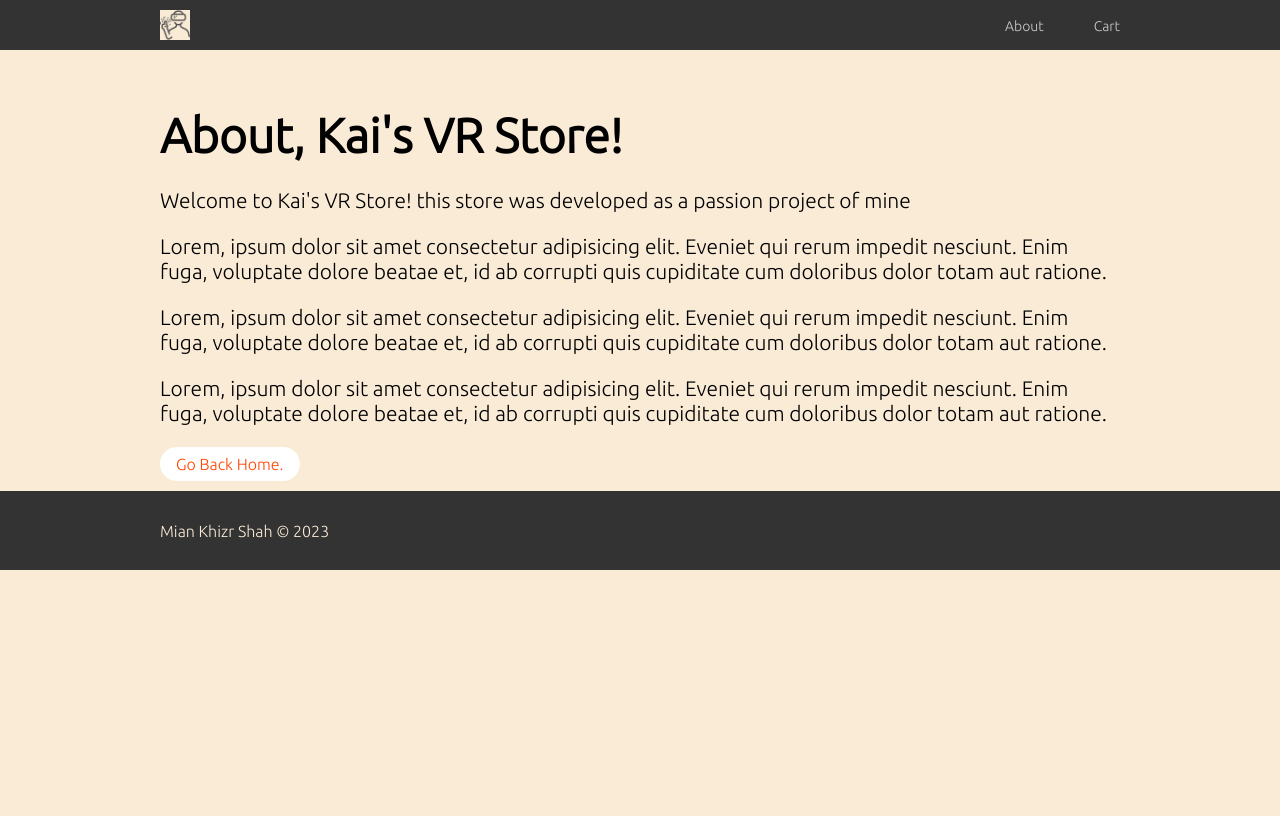
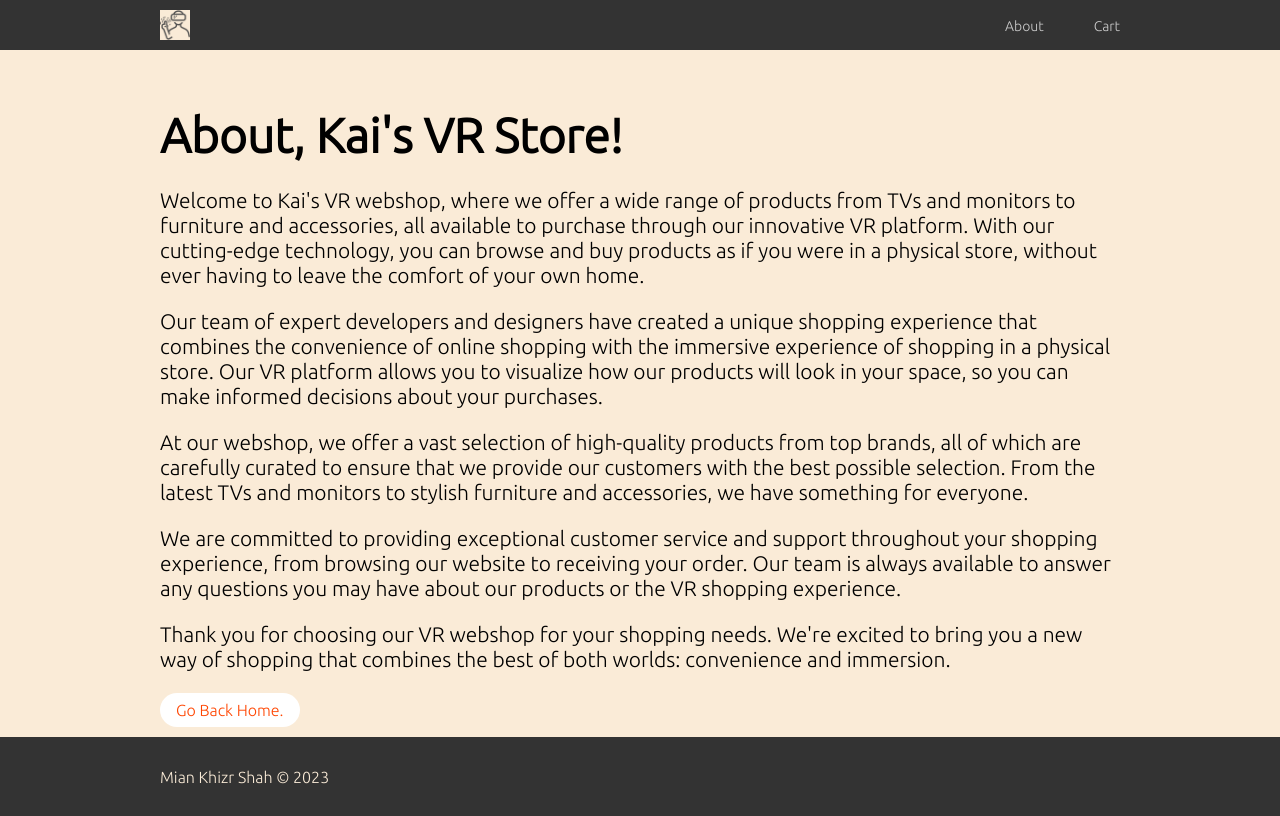
Before and after one commit to Khizrkshah/Vr-Webshop-Frontend-React, a React (Vite) app: page /about in a window 1280 px wide. Built offline with nearby package versions, Linux system fonts and the light colour scheme.

Commit message:
Added more detail in the About Page

```diff
--- a/src/css/homepagestyle.css
+++ b/src/css/homepagestyle.css
@@ -184,35 +184,6 @@ hr {
   color: antiquewhite;
 }
 
-/* cookies banner*/
-.cookies-banner {
-  background-color: #333;
-  color: antiquewhite;
-  padding: 30px 0;
-  position: fixed;
-  bottom: 0;
-  width: 100%;
-  transform: translateY(100%);
-  transition: transform 0.3s;
-}
-
-.cookies-banner.show {
-  transform: translateY(0%);
-}
-
-.cookies-banner .constraint {
-  display: flex;
-  justify-content: space-between;
-}
-
-.cookies-banner h1 {
-  margin-top: 0;
-}
-
-.cookies-banner p {
-  margin-bottom: 0;
-}
-
 /* media query */
 @media (max-width: 768px) {
   .product {
--- a/src/pages/About.jsx
+++ b/src/pages/About.jsx
@@ -29,26 +29,38 @@ export function About() {
         <article className="content">
           <h1>About, Kai's VR Store!</h1>
           <p>
-            Welcome to Kai's VR Store! this store was developed as a passion
-            project of mine
+            Welcome to Kai's VR webshop, where we offer a wide range of products
+            from TVs and monitors to furniture and accessories, all available to
+            purchase through our innovative VR platform. With our cutting-edge
+            technology, you can browse and buy products as if you were in a
+            physical store, without ever having to leave the comfort of your own
+            home.
           </p>
           <p>
-            Lorem, ipsum dolor sit amet consectetur adipisicing elit. Eveniet
-            qui rerum impedit nesciunt. Enim fuga, voluptate dolore beatae et,
-            id ab corrupti quis cupiditate cum doloribus dolor totam aut
-            ratione.
+            Our team of expert developers and designers have created a unique
+            shopping experience that combines the convenience of online shopping
+            with the immersive experience of shopping in a physical store. Our
+            VR platform allows you to visualize how our products will look in
+            your space, so you can make informed decisions about your purchases.
           </p>
           <p>
-            Lorem, ipsum dolor sit amet consectetur adipisicing elit. Eveniet
-            qui rerum impedit nesciunt. Enim fuga, voluptate dolore beatae et,
-            id ab corrupti quis cupiditate cum doloribus dolor totam aut
-            ratione.
+            At our webshop, we offer a vast selection of high-quality products
+            from top brands, all of which are carefully curated to ensure that
+            we provide our customers with the best possible selection. From the
+            latest TVs and monitors to stylish furniture and accessories, we
+            have something for everyone.
           </p>
           <p>
-            Lorem, ipsum dolor sit amet consectetur adipisicing elit. Eveniet
-            qui rerum impedit nesciunt. Enim fuga, voluptate dolore beatae et,
-            id ab corrupti quis cupiditate cum doloribus dolor totam aut
-            ratione.
+            We are committed to providing exceptional customer service and
+            support throughout your shopping experience, from browsing our
+            website to receiving your order. Our team is always available to
+            answer any questions you may have about our products or the VR
+            shopping experience.
+          </p>
+          <p>
+            Thank you for choosing our VR webshop for your shopping needs. We're
+            excited to bring you a new way of shopping that combines the best of
+            both worlds: convenience and immersion.
           </p>
           <a href="/" className="button button-white">
             Go Back Home.
```
